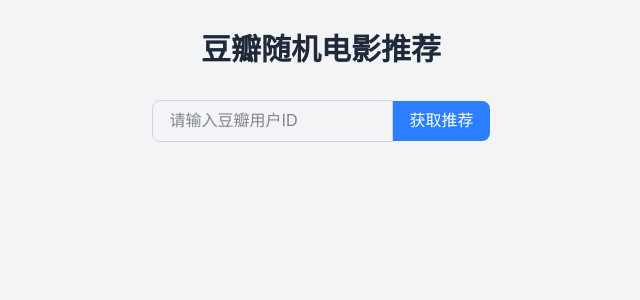
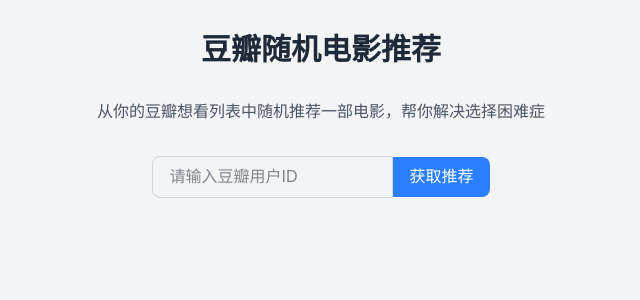
Before and after one commit to ttttmr/randplay, a Next.js app: page / in a window 1280 px wide. Shown: the top 300 px of the page, without its empty margins (319-959 px from the left). Built offline with nearby package versions, Linux system fonts and the light colour scheme.

Commit message:
feat: add desc

```diff
--- a/src/app/page.tsx
+++ b/src/app/page.tsx
@@ -52,6 +52,12 @@
         <h1 className="text-3xl font-bold text-center mb-8 text-gray-800">
           豆瓣随机电影推荐
         </h1>
+
+        {!userId && (
+          <div className="text-center mb-8 text-gray-600">
+            从你的豆瓣想看列表中随机推荐一部电影，帮你解决选择困难症
+          </div>
+        )}
 
         <form onSubmit={handleSubmit} className="mb-8 text-center">
           <input
```
